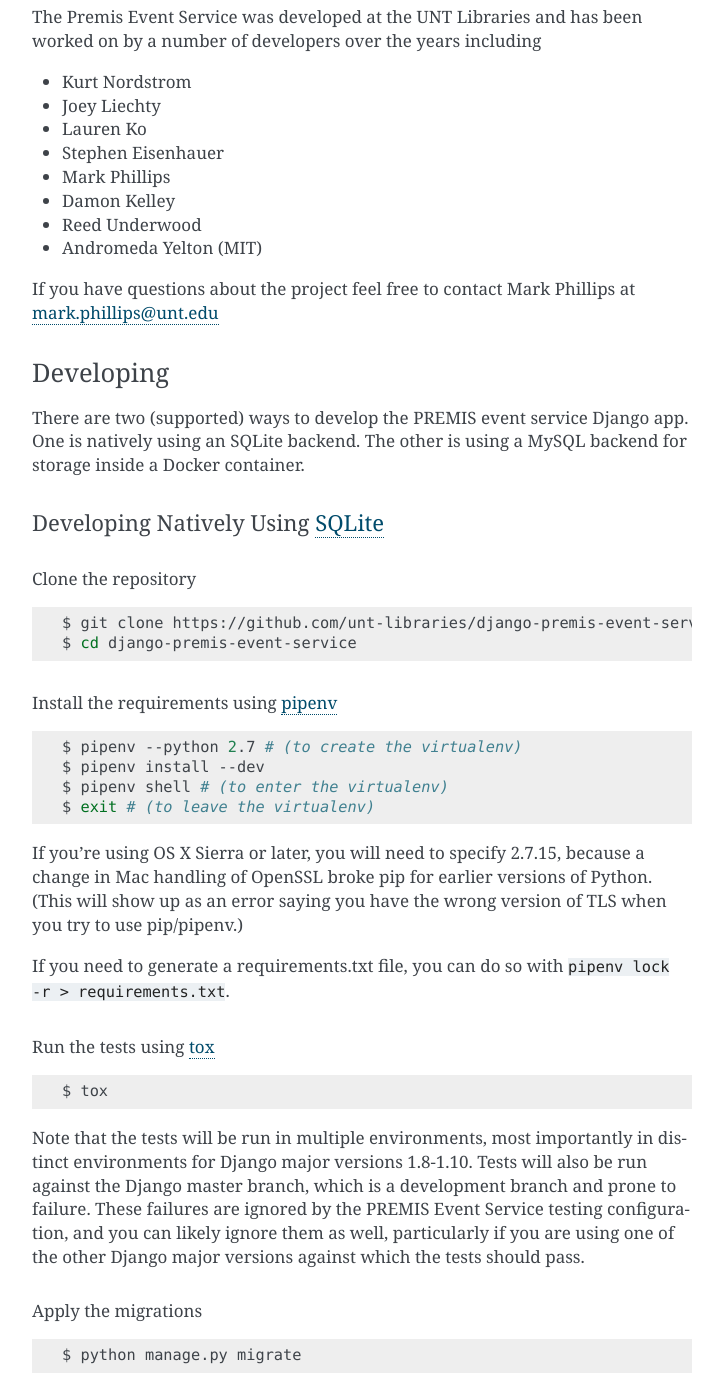
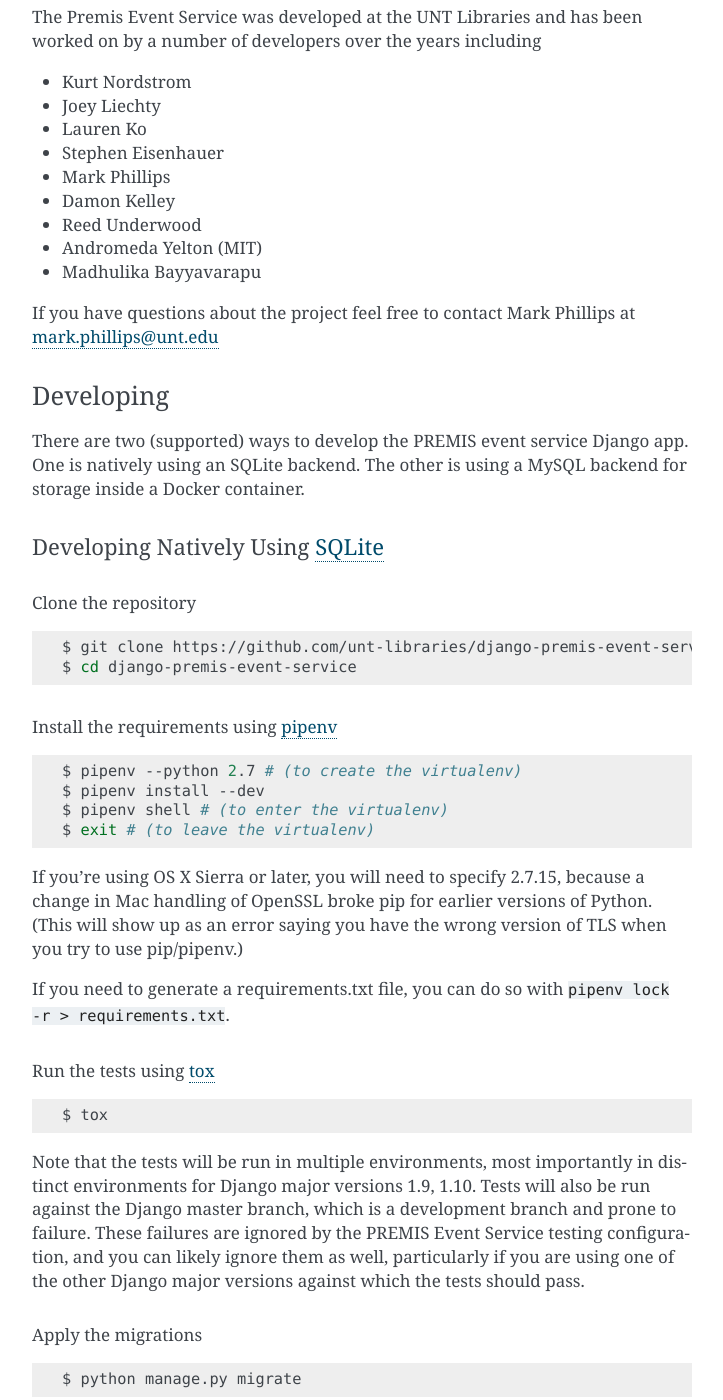
Before and after one commit to unt-libraries/django-premis-event-service, a Sphinx documentation site: the page built from docs/source/overview.rst, in a window 1280 px wide and 1400 px high, scrolled down 1273 px. Shown: the whole window, without its empty margins (388-1111 px from the left). Built offline with Sphinx 7.4.7, drawn with Linux system fonts in a browser that asks for light colours; some of the changed text lies outside the part shown.

Commit message:
Update django version used.

```diff
--- a/README.rst
+++ b/README.rst
@@ -20,7 +20,7 @@
 ------------
 
 * Python 2.7+ (not Python 3)
-* Django (tested on 1.8-1.10; 1.3 or higher required)
+* Django 1.9
 * lxml (requires libxml2-dev to be installed on your system)
 * pipenv
 
@@ -63,6 +63,7 @@
 * Damon Kelley
 * Reed Underwood
 * Andromeda Yelton (MIT)
+* Madhulika Bayyavarapu
 
 If you have questions about the project feel free to contact Mark Phillips at mark.phillips@unt.edu
 
@@ -115,7 +116,7 @@
     $ tox
 
 
-Note that the tests will be run in multiple environments, most importantly in distinct environments for Django major versions 1.8-1.10. Tests will also be run against the Django master branch, which is a development branch and prone to failure. These failures are ignored by the PREMIS Event Service testing configuration, and you can likely ignore them as well, particularly if you are using one of the other Django major versions against which the tests should pass.
+Note that the tests will be run in multiple environments, most importantly in distinct environments for Django major versions 1.9, 1.10. Tests will also be run against the Django master branch, which is a development branch and prone to failure. These failures are ignored by the PREMIS Event Service testing configuration, and you can likely ignore them as well, particularly if you are using one of the other Django major versions against which the tests should pass.
 
 
 Apply the migrations
--- a/docs/source/installation.rst
+++ b/docs/source/installation.rst
@@ -13,7 +13,7 @@
 ============
 
 - Python 2.7.x
-- Django 1.8 - 1.10
+- Django 1.9
 - libxml2-dev libxslt-dev
 - Django Admin - ``django.contrib.admin``
 
@@ -32,7 +32,7 @@
 
 1. Install the package. ::
 
-    $ pip install git+https://github.com/unt-libraries/django-premis-event-service@1.2.5
+    $ pip install git+https://github.com/unt-libraries/django-premis-event-service@1.2.6
     $ # check https://github.com/unt-libraries/django-premis-event-service/releases for the latest release
 
 2. Add ``premis_event_service`` to your ``INSTALLED_APPS``. Be sure to add ``django.contrib.admin`` if it is not already present. ::
```
Also changed, not shown: other parts of README.rst (+3 -0 lines), CHANGELOG.md (+6 -0 lines).
